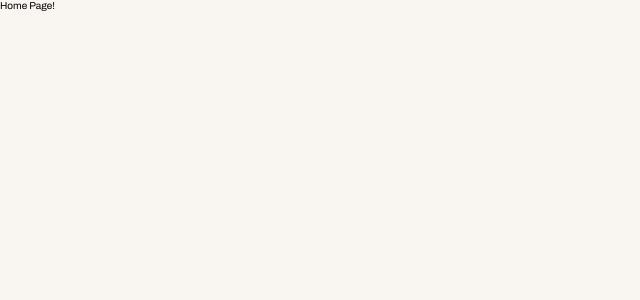
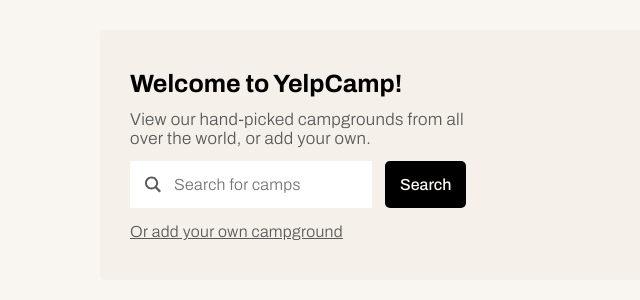
Before and after one commit to ChristianRL23/yelp-camp, a React (Create React App) app: page /home in a window 1280 px wide. Shown: the top 300 px of the page, without its empty margins (0-640 px from the left). Built offline with nearby package versions, Linux system fonts and the light colour scheme.

Commit message:
Create and add the welcome layout

```diff
--- a/src/App.scss
+++ b/src/App.scss
@@ -3,6 +3,8 @@
 :root {
   --color-primary-white: #f9f6f1;
   --color-primary-black: #000000;
+  --color-primary-sand: #f5f0ea;
+  --border-radius-element: 0.5rem;
 }
 
 html {
--- a/src/_shared.scss
+++ b/src/_shared.scss
@@ -3,7 +3,7 @@
 }
 
 @mixin paragraph($fontSize) {
-  color: #696969;
+  color: #595959;
   font-size: #{$fontSize}rem;
   letter-spacing: 0.3px;
   font-weight: 300;
--- a/src/components/Button/Button.scss
+++ b/src/components/Button/Button.scss
@@ -2,9 +2,9 @@
   background-color: var(--color-primary-black);
   color: var(--color-primary-white);
   border: none;
-  padding: 2rem;
+  padding: 1.5rem;
   font-size: 1.6rem;
-  border-radius: 0.5rem;
+  border-radius: var(--border-radius-element);
   font-weight: 500;
   font-family: inherit;
   cursor: pointer;
--- a/src/layouts/HomePage/HomePage.jsx
+++ b/src/layouts/HomePage/HomePage.jsx
@@ -1,7 +1,44 @@
+import Button from '../../components/Button/Button';
 import './HomePage.scss';
+import searchIcon from './Search-Icon.svg';
 
 const HomePage = () => {
-  return <p>Home Page!</p>;
+  return (
+    <section className="home-page">
+      <article className="home-page__welcome">
+        <div className="home-page__welcome__content">
+          <h3 className="home-page__welcome__content__title">
+            Welcome to YelpCamp!
+          </h3>
+          <p className="home-page__welcome__content__paragraph">
+            View our hand-picked campgrounds from all over the world, or add
+            your own.
+          </p>
+          <form className="home-page__welcome__content__form">
+            <div className="home-page__welcome__content__form__input-container">
+              <img
+                className="home-page__welcome__content__form__input-container__icon"
+                src={searchIcon}
+                alt="Magnifying glass"
+              />
+              <input
+                placeholder="Search for camps"
+                className="home-page__welcome__content__form__input-container__input"
+                type="text"
+              />
+            </div>
+            <Button textContent="Search" />
+          </form>
+          <a
+            className="home-page__welcome__content__add-campground-link"
+            href="#"
+          >
+            Or add your own campground
+          </a>
+        </div>
+      </article>
+    </section>
+  );
 };
 
 export default HomePage;
--- a/src/layouts/HomePage/HomePage.scss
+++ b/src/layouts/HomePage/HomePage.scss
@@ -0,0 +1,61 @@
+@use './../../shared' as s;
+$elements-spacing: 1.3rem;
+
+.home-page {
+  @include s.layoutPadding;
+
+  &__welcome {
+    background-color: var(--color-primary-sand);
+    border-radius: var(--border-radius-element);
+    padding: 4rem 3rem;
+
+    &__content {
+      width: 35%;
+
+      &__title {
+        font-size: 2.5rem;
+        margin-bottom: $elements-spacing;
+      }
+
+      &__paragraph {
+        @include s.paragraph(1.7);
+        margin-bottom: $elements-spacing;
+      }
+
+      &__form {
+        display: flex;
+        gap: $elements-spacing;
+        margin-bottom: 1.5rem;
+
+        &__input-container {
+          display: flex;
+          background-color: #fff;
+          gap: $elements-spacing;
+          padding: 1.5rem;
+
+          &__icon {
+            width: 1.6rem;
+          }
+
+          &__input {
+            align-self: stretch;
+            border: none;
+            @include s.paragraph(1.6);
+            font-family: inherit;
+
+            &:focus {
+              outline: none;
+            }
+          }
+        }
+      }
+
+      &__add-campground-link {
+        &:link,
+        &:visited {
+          @include s.paragraph(1.6);
+        }
+      }
+    }
+  }
+}
```
Also changed, not shown: src/layouts/HomePage/Search-Icon.svg (added).
